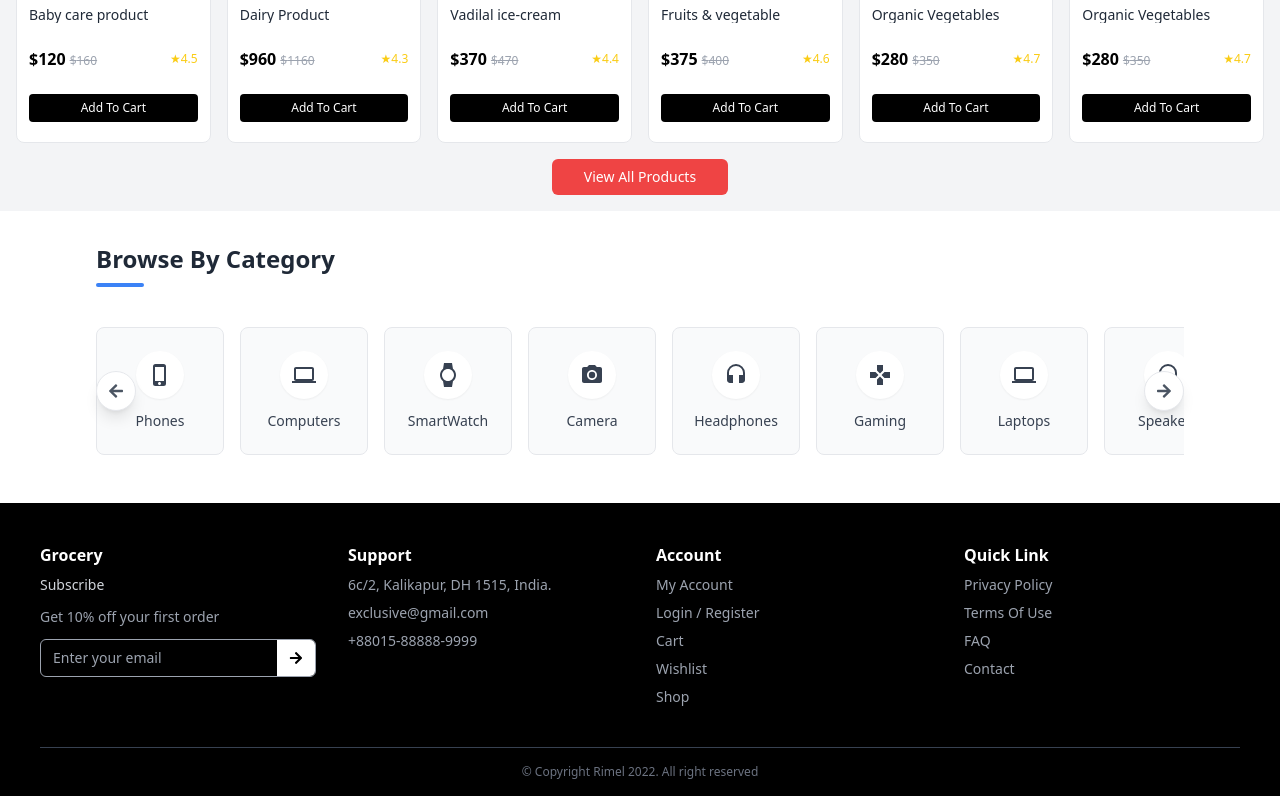
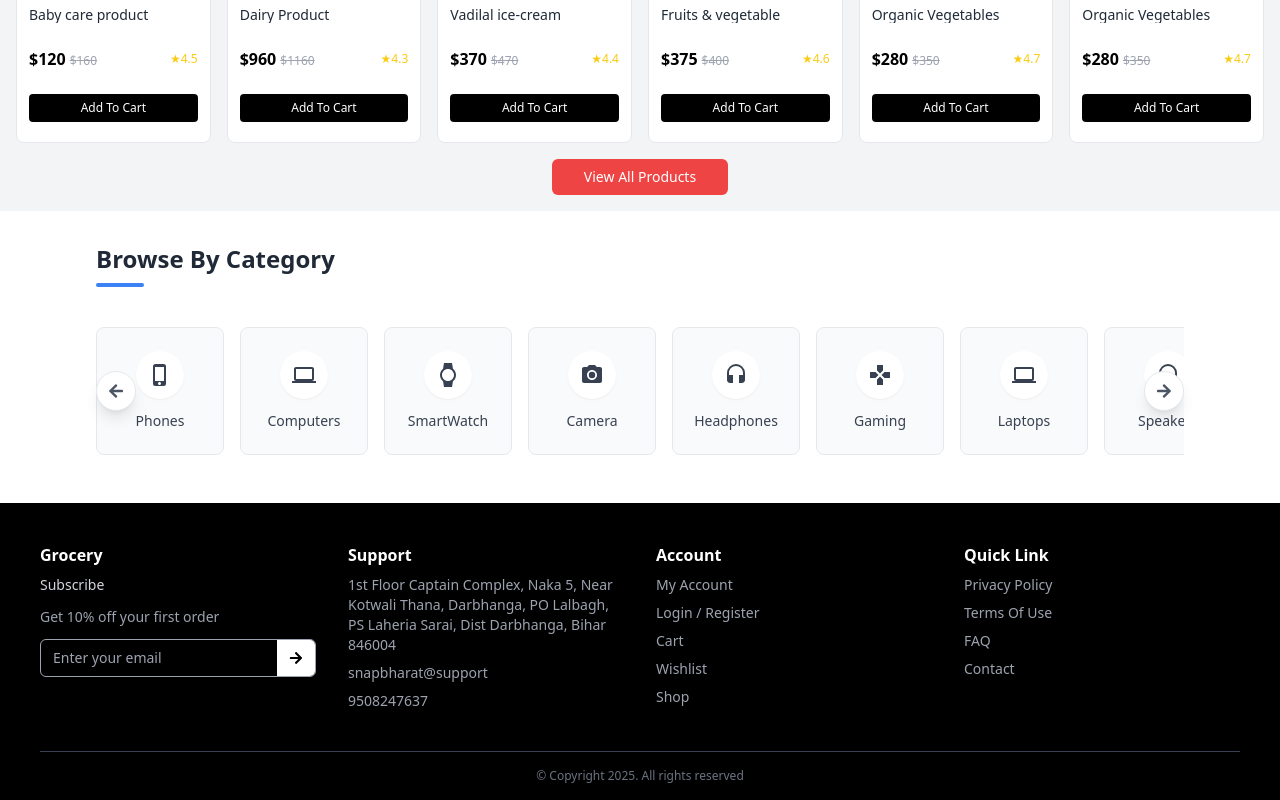
Before and after one commit to SidhartGautam25/mb, a React (Vite) app in the folder client/: page / in a window 1280 px wide. Shown: the part 929-1729 px from the top of the page. Built offline with nearby package versions, Linux system fonts and the light colour scheme.

Commit message:
footer detail added

```diff
--- a/client/src/comp/footer/Footer.tsx
+++ b/client/src/comp/footer/Footer.tsx
@@ -25,9 +25,13 @@ const Footer: React.FC = () => {
         {/* Support */}
         <div>
           <h2 className="text-base font-bold mb-2">Support</h2>
-          <p className="mb-2 text-gray-400">6c/2, Kalikapur, DH 1515, India.</p>
-          <p className="mb-2 text-gray-400">exclusive@gmail.com</p>
-          <p className="text-gray-400">+88015-88888-9999</p>
+          <p className="mb-2 text-gray-400">
+            1st Floor Captain Complex, Naka 5, Near Kotwali Thana,
+            Darbhanga, PO Lalbagh, PS Laheria Sarai,
+            Dist Darbhanga, Bihar 846004
+          </p>
+          <p className="mb-2 text-gray-400">snapbharat@support</p>
+          <p className="text-gray-400">9508247637</p>
         </div>
 
         {/* Account */}
@@ -74,7 +78,7 @@ const Footer: React.FC = () => {
 
       {/* Bottom copyright */}
       <div className="text-center text-xs text-gray-500 mt-10 border-t border-gray-700 pt-4">
-        © Copyright Rimel 2022. All right reserved
+        © Copyright 2025. All rights reserved
       </div>
     </footer>
   );
```
Also changed, not shown: 1 other file (tests, documents, lock files or other folders).
